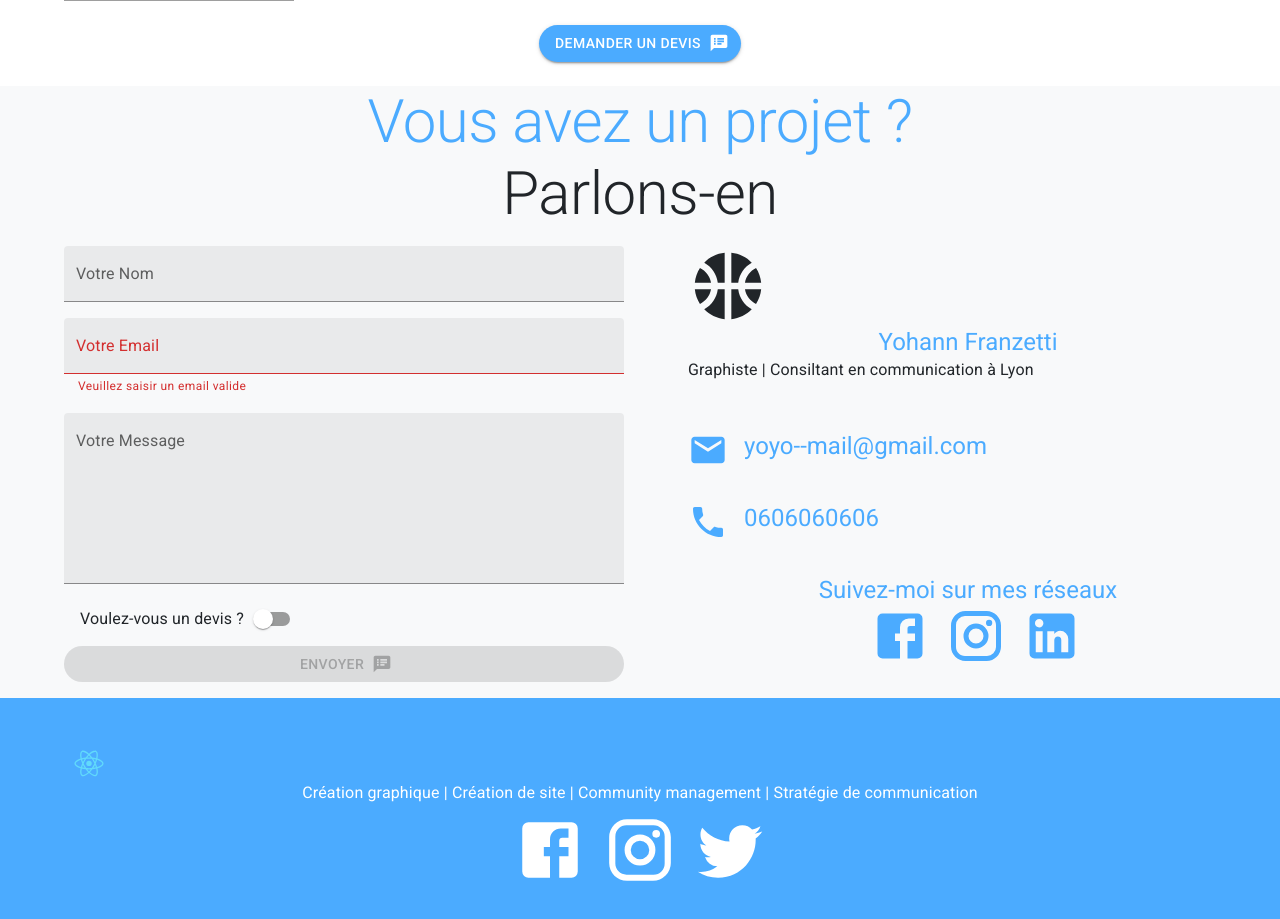
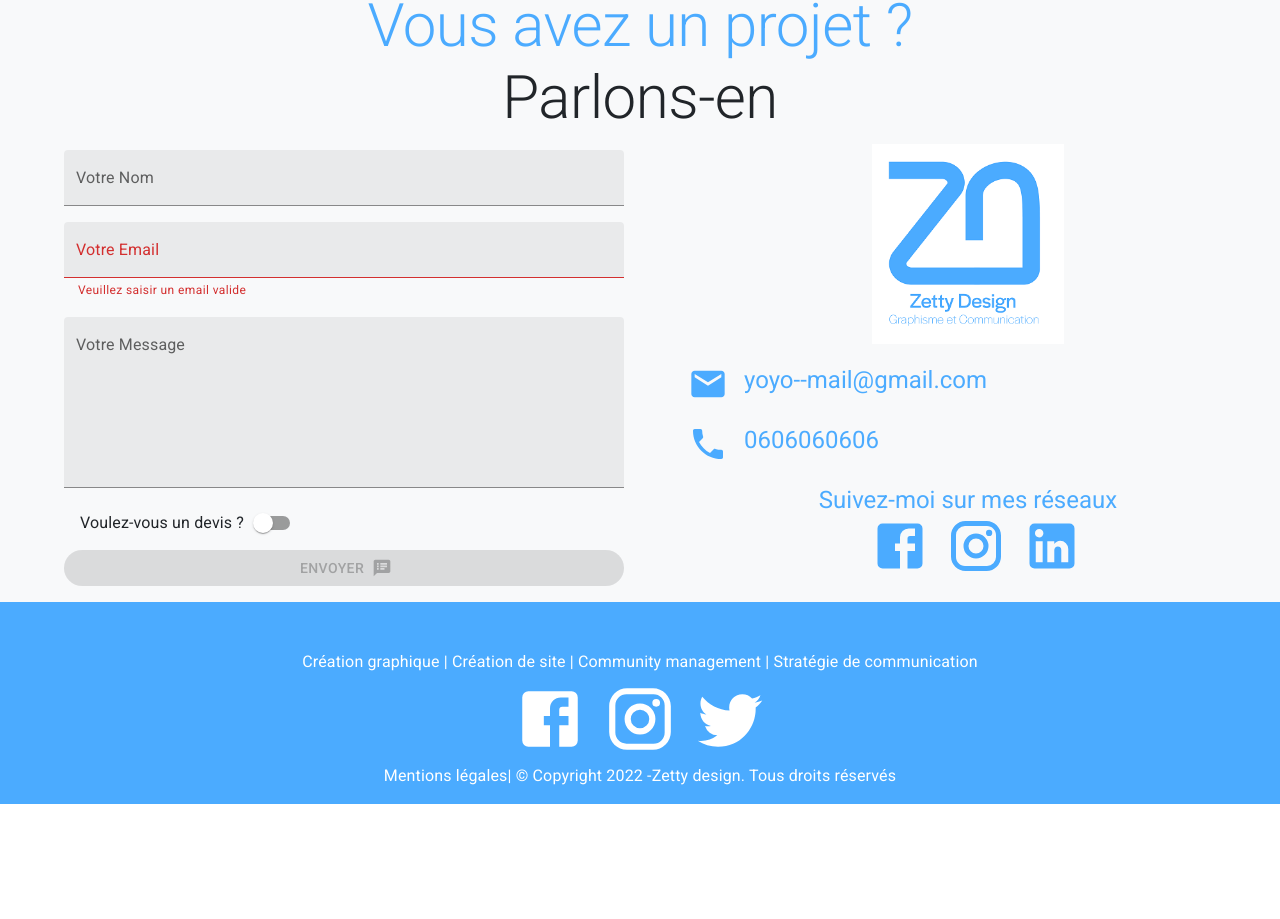
Before and after one commit to GrandvauxClement/zettydesign-front, a React (Create React App) app: page /community-management in a window 1280 px wide. Shown: the part 1573-2492 px from the top of the page. After the commit the page ends 2377 px from the top, so only its background shows below. Built offline with nearby package versions, Linux system fonts and the light colour scheme; a web font is replaced by a local one.

Commit message:
reponsive optimize & scrollable modal

```diff
--- a/src/components/Accueil/bannerDisplayNumber.js
+++ b/src/components/Accueil/bannerDisplayNumber.js
@@ -8,24 +8,23 @@ import AllInclusiveIcon from '@mui/icons-material/AllInclusive';
 
 const BannerDisplayNumber = () => {
     return(
-        <div style={{backgroundColor: theme.palette.primary.main, width:'100%'}}>
+        <div style={{backgroundColor: theme.palette.primary.main, width:'100%', marginTop: 4}}>
             <Container sx={{py: 6}}>
                 <Grid container item xs={12} direction="row">
-                    <Grid item xs={4} sx={{textAlign:"center"}}>
+                    <Grid item xs={12} md={4} sx={{textAlign:"center"}}>
                         <Typography color="white" sx={{fontWeight:'bold'}} variant="h2">5</Typography>
                         <Typography variant="h5" color="white"> Année d'expérience</Typography>
                     </Grid>
-                    <Grid item xs={4} sx={{textAlign:"center"}}>
+                    <Grid item xs={12} md={4} sx={{textAlign:"center"}}>
                         <Typography color="white" sx={{fontWeight:'bold'}} variant="h2">54</Typography>
                         <Typography variant="h5" color="white"> Projets Réalisés</Typography>
                     </Grid>
-                    <Grid item xs={4} sx={{textAlign:"center"}}>
+                    <Grid item xs={12} md={4} sx={{textAlign:"center"}}>
                         <Typography color="white" sx={{fontWeight:'bold'}} variant="h2">
                             <AllInclusiveIcon sx={{fontWeight:'bold', fontSize: "3.75rem"}} />
                         </Typography>
                         <Typography variant="h5" color="white">Idées</Typography>
                     </Grid>
-
                 </Grid>
             </Container>
         </div>
--- a/src/components/BackOffice/Project/AddProject.js
+++ b/src/components/BackOffice/Project/AddProject.js
@@ -25,7 +25,8 @@ export default function AddProject({setPageToDisplay}) {
         // Upload on a first Time all images
         const formUploadData = new FormData();
         newProject.images.forEach(file => formUploadData.append('multipleImages', file));
-        axios.post('http://localhost:9000/api/project/multiple-upload', formUploadData)
+        axios.post('http://localhost:9000/api/project/multiple-upload', formUploadData,
+            {headers: {"x-access-token": localStorage.getItem("token")}})
             .then((newFileName) => {
                 // If upload good, create newproject
                 ProjectService.addProject(newProject, newFileName.data)
--- a/src/components/Contact/Contact.js
+++ b/src/components/Contact/Contact.js
@@ -5,12 +5,12 @@ import Typography from "@mui/material/Typography";
 import Box from "@mui/material/Box";
 import FormContact from "./FormContact";
 import theme from "../../theme";
-import SportsBasketballIcon from '@mui/icons-material/SportsBasketball';
 import PhoneIcon from '@mui/icons-material/Phone';
 import EmailIcon from '@mui/icons-material/Email';
 import LinkedInIcon from '@mui/icons-material/LinkedIn';
 import InstagramIcon from '@mui/icons-material/Instagram';
 import FacebookIcon from '@mui/icons-material/Facebook';
+import logo from '../../assets/images/logoFondTransparent.png';
 
 
 function Contact(){
@@ -28,14 +28,8 @@ function Contact(){
 
                     <Grid item xs={12} sm={4} md={6} >
                         <Grid container sx={{alignItems:'center', justifyContent:'center', height: '100%', ml: 4}}>
-                            <Grid item xs={12}>
-                                <SportsBasketballIcon sx={{fontSize: 80, textAlign:'center'}}/>
-                                <Typography variant='h5' color='primary.main' textAlign='center'>
-                                    Yohann Franzetti
-                                </Typography>
-                                <Typography paragraph>
-                                    Graphiste | Consiltant en communication à Lyon
-                                </Typography>
+                            <Grid item container sx={{alignItems:'center', justifyContent:'center'}} xs={12}>
+                                <img src={logo} alt="zetty design" style={{height: '200px'}}/>
                             </Grid>
                             <Grid item xs={12} container>
                                 <EmailIcon sx={{fontSize: 40, color: theme.palette.primary.main}}/>
--- a/src/components/Footer/footer.js
+++ b/src/components/Footer/footer.js
@@ -32,7 +32,7 @@ const Root = styled('div')((
         backgroundColor: theme.palette.primary.main,
         color: "white",
         paddingTop: theme.spacing(6),
-        paddingBottom: theme.spacing(6),
+      //  paddingBottom: theme.spacing(6),
     },
 
     [`& .${classes.footerItem}`]: {
@@ -64,9 +64,6 @@ const Footer = () => {
     return(
         <Root className={classes.root}>
             <Container>
-                <Grid item xs={12}>
-                    <img src={logo} style={{width:'50px'}} alt="logo" />
-                </Grid>
                 <Grid item xs={12}>
                     <Typography align='center'>
                         <Link href="#" color="inherit" underline="hover">Création graphique | </Link>
@@ -113,6 +110,12 @@ const Footer = () => {
                         </IconButton>
                     </Grid>
                 </Grid>
+                <Grid item container xs={12} sx={{justifyContent: 'center'}}>
+                    <Typography paragraph>
+                        <span>Mentions légales</span>
+                        | © Copyright 2022 -Zetty design. Tous droits réservés
+                    </Typography>
+                </Grid>
             </Container>
         </Root>
     );
--- a/src/components/Header/header.js
+++ b/src/components/Header/header.js
@@ -18,7 +18,11 @@ const Header = (props) => {
             }}>
                 <Container sx={{height: '65vh', display: "flex", alignItems: "center"}}>
                     <Grid container item xs={12} md={9}>
-                        <Typography align="center" variant="h1" component="h1">{props.title}</Typography>
+                        <Typography align="center" variant="h1"
+                                    sx={{
+                                       // fontWeight: {xs: 500, md: 600},
+                                        fontSize: {xs: '2.5em', md: '4.1em'},
+                                    }}>{props.title}</Typography>
                         <Typography align="center" variant="h5" >{props.text}</Typography>
                     </Grid>
                 </Container>
--- a/src/components/Navbar/navbar.js
+++ b/src/components/Navbar/navbar.js
@@ -176,7 +176,7 @@ const NavBar = () => {
         </AppBar>
     );*/
     return (
-        <Navbar style={{backgroundColor: '#4babff'}} expand="lg">
+        <Navbar style={{backgroundColor: '#4babff', padding: 0}} expand="lg" fixed="top">
             <Container>
                 <Navbar.Brand href="/" style={{color: "white"}}>
                     <img src={logoWhite} alt="zetty design" style={{height: "70px"}}/>
--- a/src/components/Project/index.js
+++ b/src/components/Project/index.js
@@ -32,7 +32,13 @@ const IndexProject = () => {
     }else {
         return (
             <Container sx={{mt: 3}}>
-               <Typography variant="h2" color={theme.palette.primary.main}>Mes Réalisations</Typography>
+               <Typography
+                   variant="h3"
+                   color={theme.palette.primary.main}
+                   sx={{textAlign:{xs: 'center', md: 'left'}}}
+               >
+                   Mes Réalisations
+               </Typography>
                <Box sx={{my:3, display:"flex", flexDirection:"column", alignItems:"center"}}>
                    <Masonry columns={3} spacing={1}>
                        {appState.projects.map((item, index) => (
--- a/src/components/Project/modalProject.js
+++ b/src/components/Project/modalProject.js
@@ -10,11 +10,18 @@ import Chip from '@mui/material/Chip';
 import Stack from '@mui/material/Stack';
 import serializeToHtml from "../BackOffice/utils/TextEditor/SerializeToHtml";
 import theme from "../../theme";
+import Dialog from '@mui/material/Dialog';
+import DialogActions from '@mui/material/DialogActions';
+import DialogContent from '@mui/material/DialogContent';
+import DialogContentText from '@mui/material/DialogContentText';
+import DialogTitle from '@mui/material/DialogTitle';
 
 const style = {
-    position: 'absolute',
-    top: '50%',
-    left: '50%',
+  //  position: 'absolute',
+ //   overflow: 'scroll',
+   // display: 'block',
+   // top: '50%',
+   // left: '50%',
     transform: 'translate(-50%, -50%)',
     width: "70vw",
     bgcolor: 'background.paper',
@@ -27,14 +34,17 @@ const ModalProject = (props) => {
     const urlImage = Api.baseUrl + 'public/images/projets/';
     const description = serializeToHtml({children: props.project.description});
     return(
-        <Modal
+        <Dialog
             open={props.open}
             onClose={props.onClose}
+            scroll='body'
             aria-labelledby="modal-modal-title"
             aria-describedby="modal-modal-description"
+            fullWidth={true}
+            maxWidth="lg"
         >
-            <Box sx={style}>
-                <Typography sx={{textAlign: "center", color: theme.palette.primary.main}} variant="h2">
+            <Box >
+                <Typography sx={{textAlign: "center", color: theme.palette.primary.main}} variant="h3">
                     {props.project.title}
                 </Typography>
                 <Grid container spacing={2} sx={{marginTop:2}}>
@@ -54,7 +64,7 @@ const ModalProject = (props) => {
                     </Grid>
 
                     <Grid item md={5} xs={12}>
-                        <Typography variant="h5" component="h3" sx={{fontStyle: 'italic', color: '#ea8d2a'}}>
+                        <Typography variant="h5" sx={{fontStyle: 'italic', color: '#ea8d2a'}}>
                             Description
                         </Typography>
                         {/*<Typography id="modal-modal-description" >
@@ -75,11 +85,13 @@ const ModalProject = (props) => {
 
                     </Grid>
                 </Grid>
-                <Button variant="contained" onClick={props.onClose} sx={{mt: 2}}>
-                    Fermer
-                </Button>
+                <DialogActions>
+                    <Button variant="contained" onClick={props.onClose} sx={{mt: 2}}>
+                        Fermer
+                    </Button>
+                </DialogActions>
             </Box>
-        </Modal>
+        </Dialog>
     );
 }
 export default ModalProject;
--- a/src/index.css
+++ b/src/index.css
@@ -1,6 +1,6 @@
 body {
   margin: 0;
-  font-family: -apple-system, BlinkMacSystemFont, 'Segoe UI', 'Roboto', 'Oxygen',
+  font-family: -apple-system, BlinkMacSystemFont, 'haylard-text', 'Segoe UI', 'Roboto', 'Oxygen',
     'Ubuntu', 'Cantarell', 'Fira Sans', 'Droid Sans', 'Helvetica Neue',
     sans-serif;
   -webkit-font-smoothing: antialiased;
```
Also changed, not shown: src/theme.js (line endings or trailing spaces).
